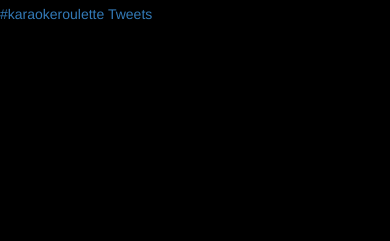
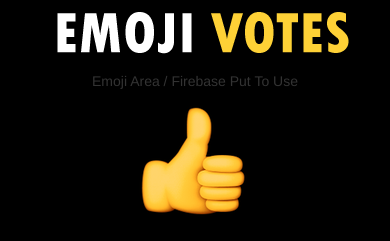
Before and after one commit to MrEdwinRodriguez/projectone, a PHP site: page / in a window 390 px wide; the page is wider, and only the part inside the window is pictured. Shown: the part 838-1079 px from the top of that part. Before the commit the page ends 858 px from the top of that part, so only its background shows below. Run offline with PHP 8.4, Linux system fonts and the light colour scheme; some libraries are stand-ins or nearby versions.

Commit message:
Tweaked html/css. Added firebase.

```diff
--- a/assets/css/style.css
+++ b/assets/css/style.css
@@ -55,3 +55,16 @@ header .intro-text {
   background-color: #fec503;
   border-color: #f6bf01;
 }
+
+#video {
+  text-align: right;
+}
+
+#emojis {
+  text-align: center;
+}
+
+#voteArea {
+  text-align: center;
+  padding: 20px;
+}
--- a/index.html
+++ b/index.html
@@ -12,6 +12,8 @@
 	<link rel="stylesheet" href="https://maxcdn.bootstrapcdn.com/font-awesome/4.5.0/css/font-awesome.min.css">
 	<!--Custom Style Sheet-->
 	<link rel="stylesheet" type="text/css" href="assets/css/style.css">
+	<!-- Firebase JavaScript Link -->
+	<script src="https://www.gstatic.com/firebasejs/live/3.0/firebase.js"></script>
 </head>
 
 <body>
@@ -33,7 +35,7 @@
 	<div class="row" id="gameArea">
 				<!--youtube container-->
 				<div class="col-md-6" id="video">
-							<div class="panel-heading">YouTube Video</div>
+							<!-- <div class="panel-heading">YouTube Video</div> -->
 							<iframe width="560" height="315" src="https://www.youtube.com/embed/Ug6Mr144qrM" frameborder="0" allowfullscreen></iframe>
 				</div>
 
@@ -45,9 +47,34 @@
 
 				</div>
 
+	<!--voteArea container-->
+	<div class="row" id="voteArea">
+		<img src="assets/images/emoji-votes.png">
+			<!--emoji container-->
+			<div class="col-md-12" id="emojis">
+				<p>Emoji Area / Firebase Put To Use</p>
+				<img src="assets/images/thumbs-up.png">
+			</div> <!--end of emojis-->
+	</div>
+
+
 <!--JQuery and Javascript-->
 <script src='http://code.jquery.com/jquery-2.1.3.min.js'></script>
 <script type="text/javascript" src="assets/javascript/script.js"></script>
+
+<!--Firebase-->
+<script src="https://www.gstatic.com/firebasejs/3.2.1/firebase.js"></script>
+<script>
+  // Initialize Firebase
+  var config = {
+    apiKey: "AIzaSyCWqSA4dZIPGMcPYOfMrrnO3j29-D9CeDw",
+    authDomain: "karaoke-roulette.firebaseapp.com",
+    databaseURL: "https://karaoke-roulette.firebaseio.com",
+    storageBucket: "karaoke-roulette.appspot.com",
+  };
+  firebase.initializeApp(config);
+</script>
+
 
 <!--Twitter Script-->
 <script>window.twttr = (function(d, s, id) {
@@ -66,7 +93,6 @@
 
   return t;
 }(document, "script", "twitter-wjs"));</script>
-
 </script>
 </body>
 </html>
```
Also changed, not shown: assets/images/emoji-votes.png (added), assets/images/poultry-leg.png (added), assets/images/thumbs-up.png (added).
